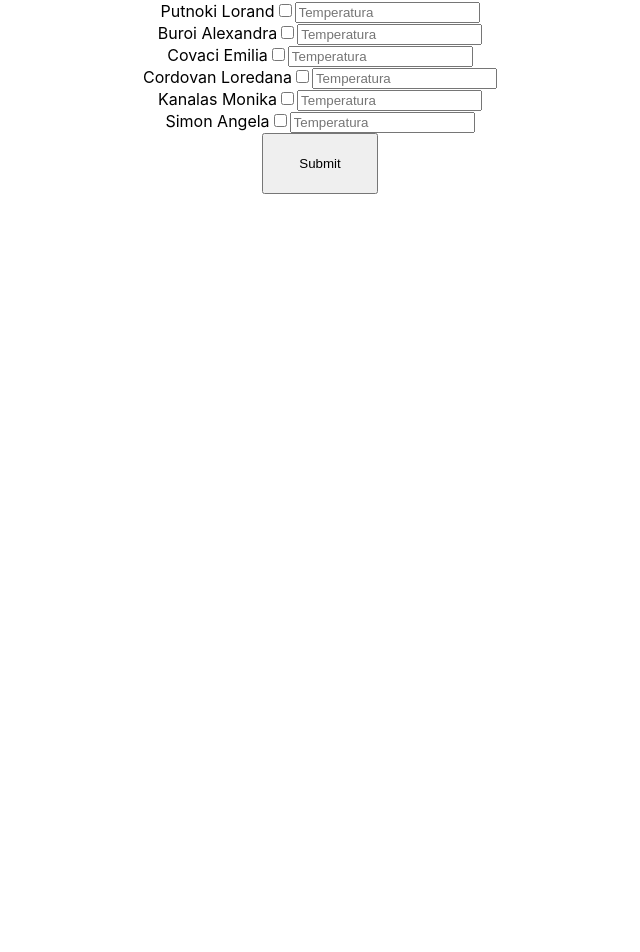
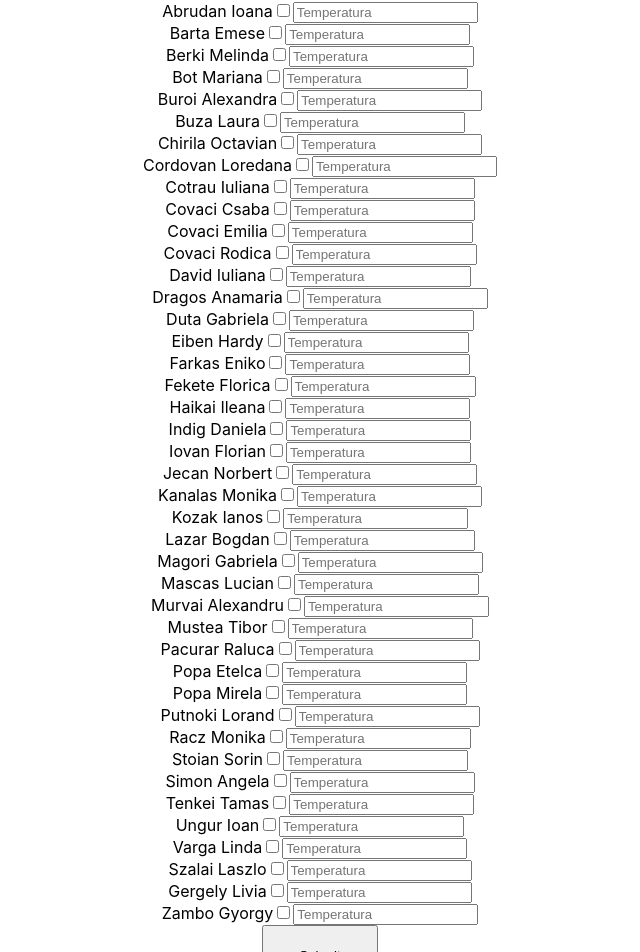
Before and after one commit to fastsly/prezente, a React (Create React App) app: page / in a window 1280 px wide. Shown: the part 117-1069 px from the top of the page, without its empty margins (320-960 px from the left). Before the commit the page ends 800 px from the top, so only its background shows below. Built offline with nearby package versions, Linux system fonts and the light colour scheme.

Commit message:
list updated

```diff
--- a/src/beneficiari.js
+++ b/src/beneficiari.js
@@ -1,26 +1,170 @@
 const benef = [
     {
-        name:'Putnoki Lorand',
+        name:'Abrudan Ioana',
+        cosemnat:'Gergely Livia'
+    },
+    {
+        name:'Barta Emese',
+        cosemnat:'Gergely Livia'
+    },
+    {
+        name:'Berki Melinda',
         cosemnat:'Szalai Laszlo'
+    },
+    {
+        name:'Bot Mariana',
+        cosemnat:'Gergely Livia'
     },
     {
         name:'Buroi Alexandra',
         cosemnat:'Szalai Laszlo'
     },
     {
-        name:'Covaci Emilia',
+        name:'Buza Laura',
         cosemnat:'Szalai Laszlo'
+    },
+    {
+        name:'Chirila Octavian',
+        cosemnat:'Gergely Livia'
     },
     {
         name:'Cordovan Loredana',
         cosemnat:'Szalai Laszlo'
     },
     {
+        name:'Cotrau Iuliana',
+        cosemnat:'Szalai Laszlo'
+    },
+    {
+        name:'Covaci Csaba',
+        cosemnat:'Gergely Livia'
+    },
+    {
+        name:'Covaci Emilia',
+        cosemnat:'Szalai Laszlo'
+    },
+    {
+        name:'Covaci Rodica',
+        cosemnat:'Szalai Laszlo'
+    },
+    {
+        name:'David Iuliana',
+        cosemnat:'Szalai Laszlo'
+    },
+    {
+        name:'Dragos Anamaria',
+        cosemnat:'Gergely Livia'
+    },
+    {
+        name:'Duta Gabriela',
+        cosemnat:'Gergely Livia'
+    },
+    {
+        name:'Eiben Hardy',
+        cosemnat:'Gergely Livia'
+    },
+    {
+        name:'Farkas Eniko',
+        cosemnat:'Gergely Livia'
+    },
+    {
+        name:'Fekete Florica',
+        cosemnat:'Gergely Livia'
+    },
+    {
+        name:'Haikai Ileana',
+        cosemnat:'Gergely Livia'
+    },
+    {
+        name:'Indig Daniela',
+        cosemnat:'Gergely Livia'
+    },
+    {
+        name:'Iovan Florian',
+        cosemnat:'Gergely Livia'
+    },
+    {
+        name:'Jecan Norbert',
+        cosemnat:'Gergely Livia'
+    },
+    {
         name:'Kanalas Monika',
         cosemnat:'Szalai Laszlo'
     },
     {
+        name:'Kozak Ianos',
+        cosemnat:'Szalai Laszlo'
+    },
+    {
+        name:'Lazar Bogdan',
+        cosemnat:'Gergely Livia'
+    },
+    {
+        name:'Magori Gabriela',
+        cosemnat:'Gergely Livia'
+    },
+    {
+        name:'Mascas Lucian',
+        cosemnat:'Gergely Livia'
+    },
+    {
+        name:'Murvai Alexandru',
+        cosemnat:'Szalai Laszlo'
+    },
+    {
+        name:'Mustea Tibor',
+        cosemnat:'Gergely Livia'
+    },
+    {
+        name:'Pacurar Raluca',
+        cosemnat:'Gergely Livia'
+    },
+    {
+        name:'Popa Etelca',
+        cosemnat:'Gergely Livia'
+    },
+    {
+        name:'Popa Mirela',
+        cosemnat:'Szalai Laszlo'
+    },
+    {
+        name:'Putnoki Lorand',
+        cosemnat:'Szalai Laszlo'
+    },
+    {
+        name:'Racz Monika',
+        cosemnat:'Szalai Laszlo'
+    },
+    {
+        name:'Stoian Sorin',
+        cosemnat:'Gergely Livia'
+    },
+    {
         name:'Simon Angela',
+        cosemnat:'Szalai Laszlo'
+    },
+    {
+        name:'Tenkei Tamas',
+        cosemnat:'Szalai Laszlo'
+    },
+    {
+        name:'Ungur Ioan',
+        cosemnat:'Szalai Laszlo'
+    },
+    {
+        name:'Varga Linda',
+        cosemnat:'Szalai Laszlo'
+    },
+    {
+        name:'Szalai Laszlo',
+        cosemnat:'Szalai Laszlo'
+    },
+    {
+        name:'Gergely Livia',
+        cosemnat:'Gergely Livia'
+    },
+    {
+        name:'Zambo Gyorgy',
         cosemnat:'Szalai Laszlo'
     }
 ];
```
